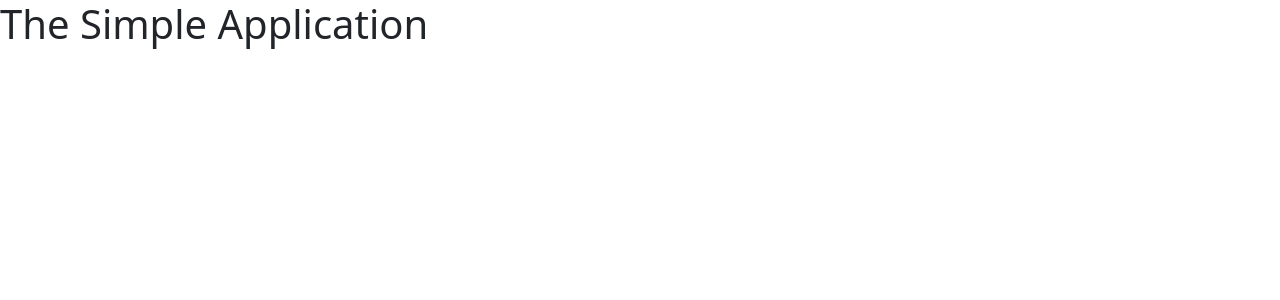
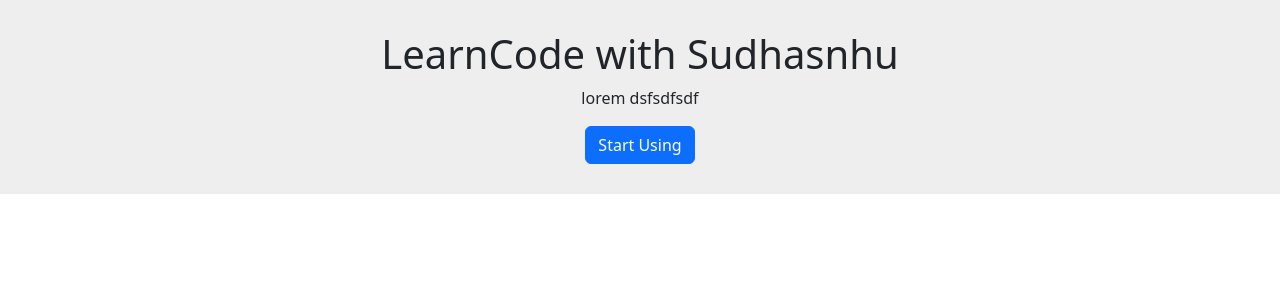
Before and after one commit to SUD77/course-app-frontend, a React (Create React App) app: page / in a window 1280 px wide. Shown: the top 300 px of the page. Built offline with nearby package versions, Linux system fonts and the light colour scheme; the HTML template or start-up script is replaced by a standard one.

Commit message:
created home component

```diff
--- a/src/App.js
+++ b/src/App.js
@@ -1,8 +1,10 @@
 import "./App.css";
-import { ToastContainer, toast } from 'react-toastify';
+import Home from "./components/Home";
 
 function App() {
-  return <h1>The Simple Application</h1>;
+  return (
+    <Home/>
+  );
 }
 
 export default App;
--- a/src/components/Home.js
+++ b/src/components/Home.js
@@ -1,9 +1,14 @@
 import React from "react";
+import { Button, Container } from "reactstrap";
 
 function Home() {
   return (
-    <div>
-
+    <div className="jumbotron text-center">
+      <h1>LearnCode with Sudhasnhu</h1>
+      <p>lorem dsfsdfsdf</p>
+      <Container>
+        <Button color="primary">Start Using</Button>
+      </Container>
     </div>
   );
 }
```
